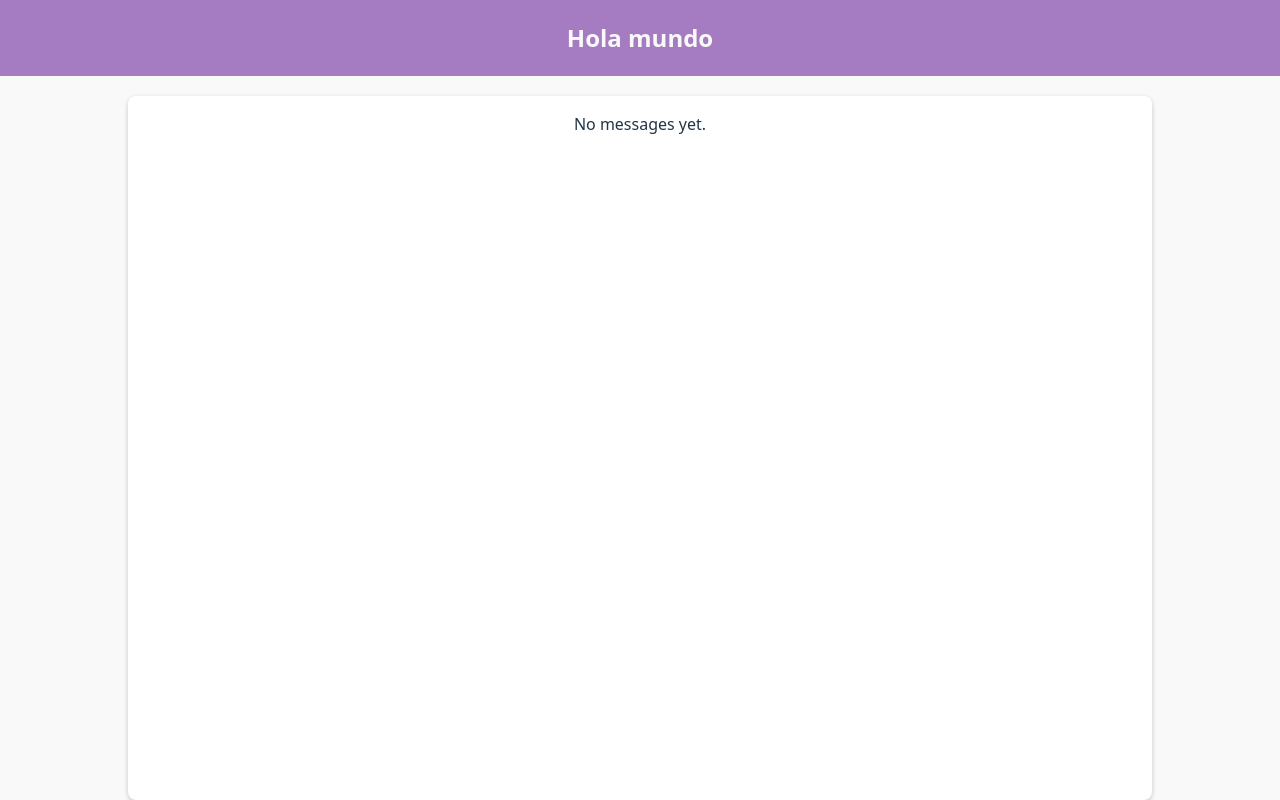
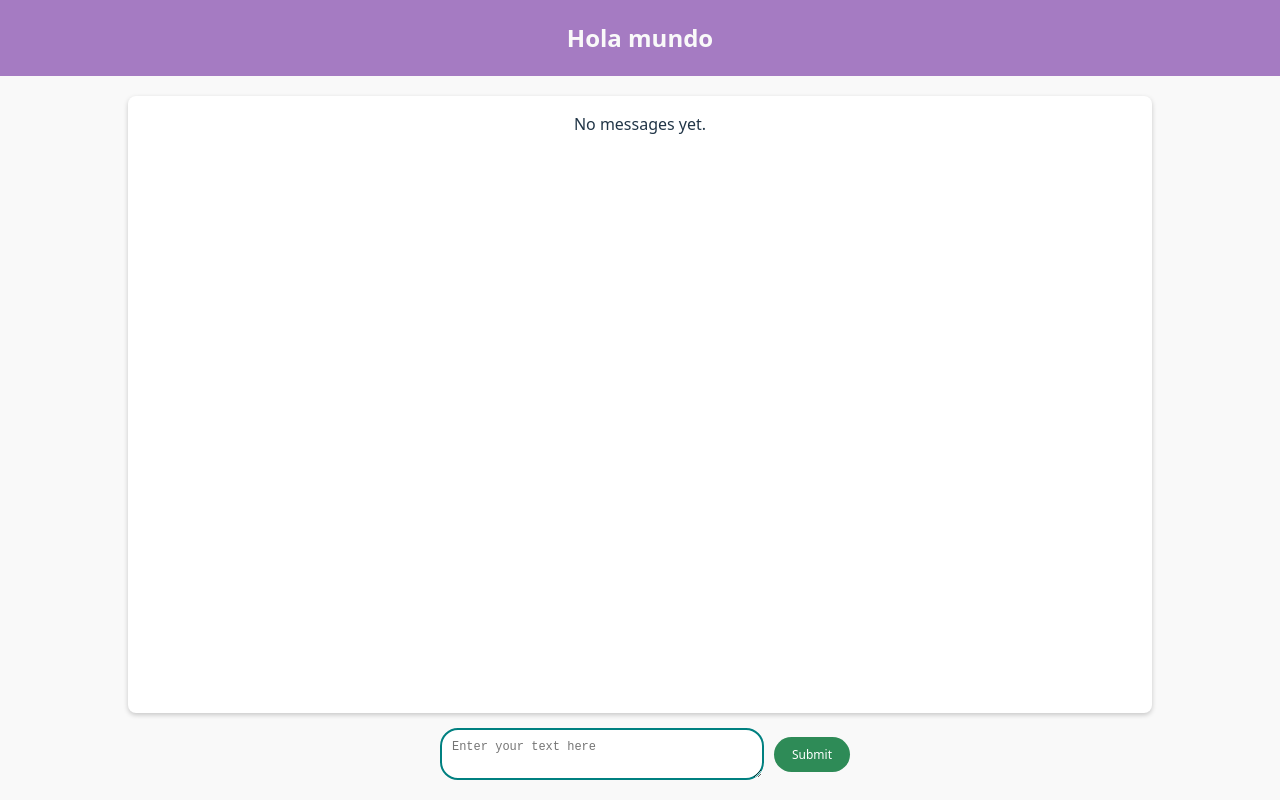
Before and after one commit to Computer-Society-ITBA/curso_colegios_v2, a React (Vite) app in the folder mi-chatbot/: page / in a window 1280 px wide. Built offline with nearby package versions, Linux system fonts and the light colour scheme.

Commit message:
Add input text form

```diff
--- a/mi-chatbot/src/pages/Example.jsx
+++ b/mi-chatbot/src/pages/Example.jsx
@@ -38,6 +38,15 @@ const Example = () => {
                     ))
                 )}
             </ConversationCard>
+            <FormContainer onSubmit={handleSubmit}>
+                <InputField
+                    type="text"
+                    placeholder="Enter your text here"
+                    value={inputValue}
+                    onChange={(e) => setInputValue(e.target.value)}
+                />
+                <SubmitButton type="submit">Submit</SubmitButton>
+            </FormContainer>
         </MainBody>
     );
 };
```
